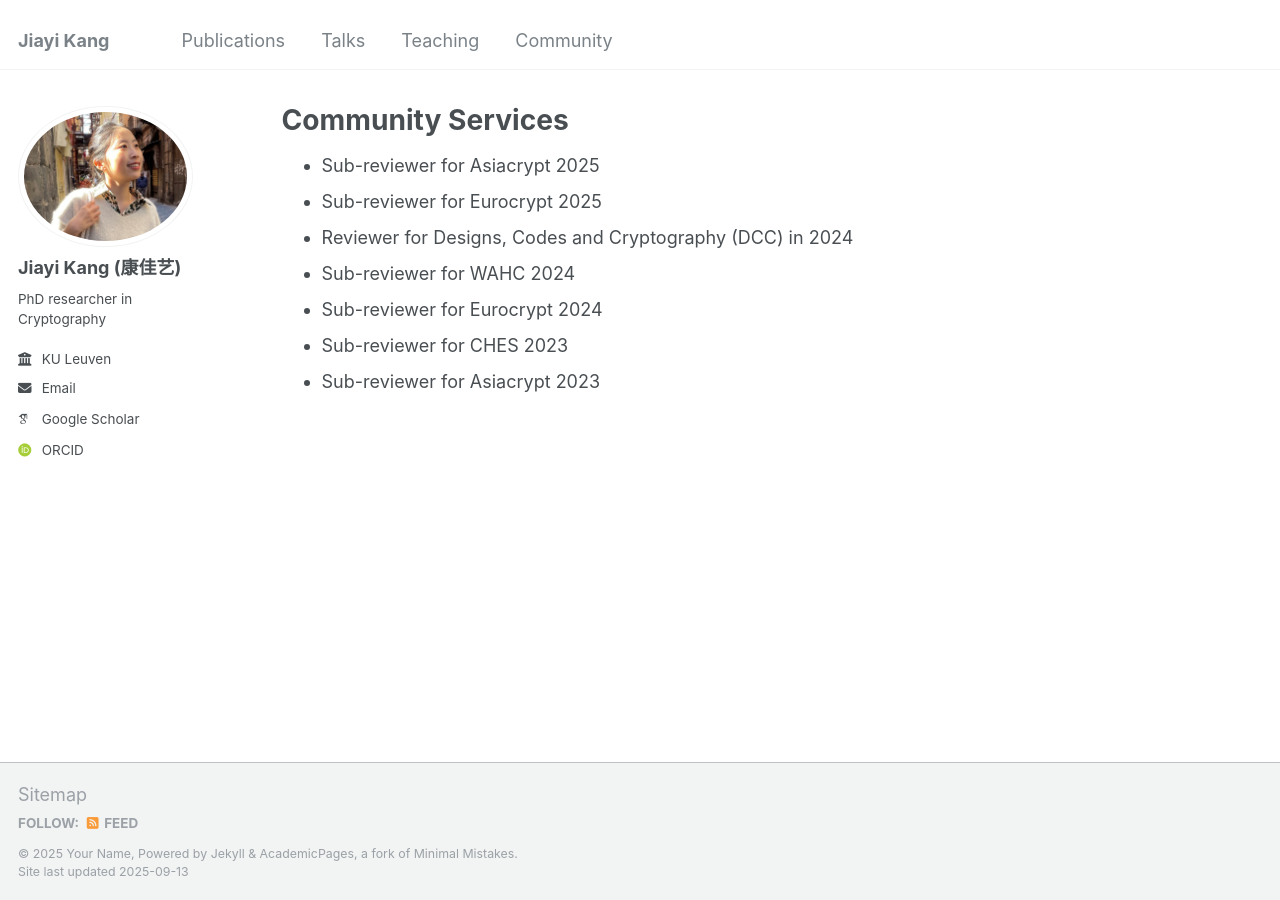
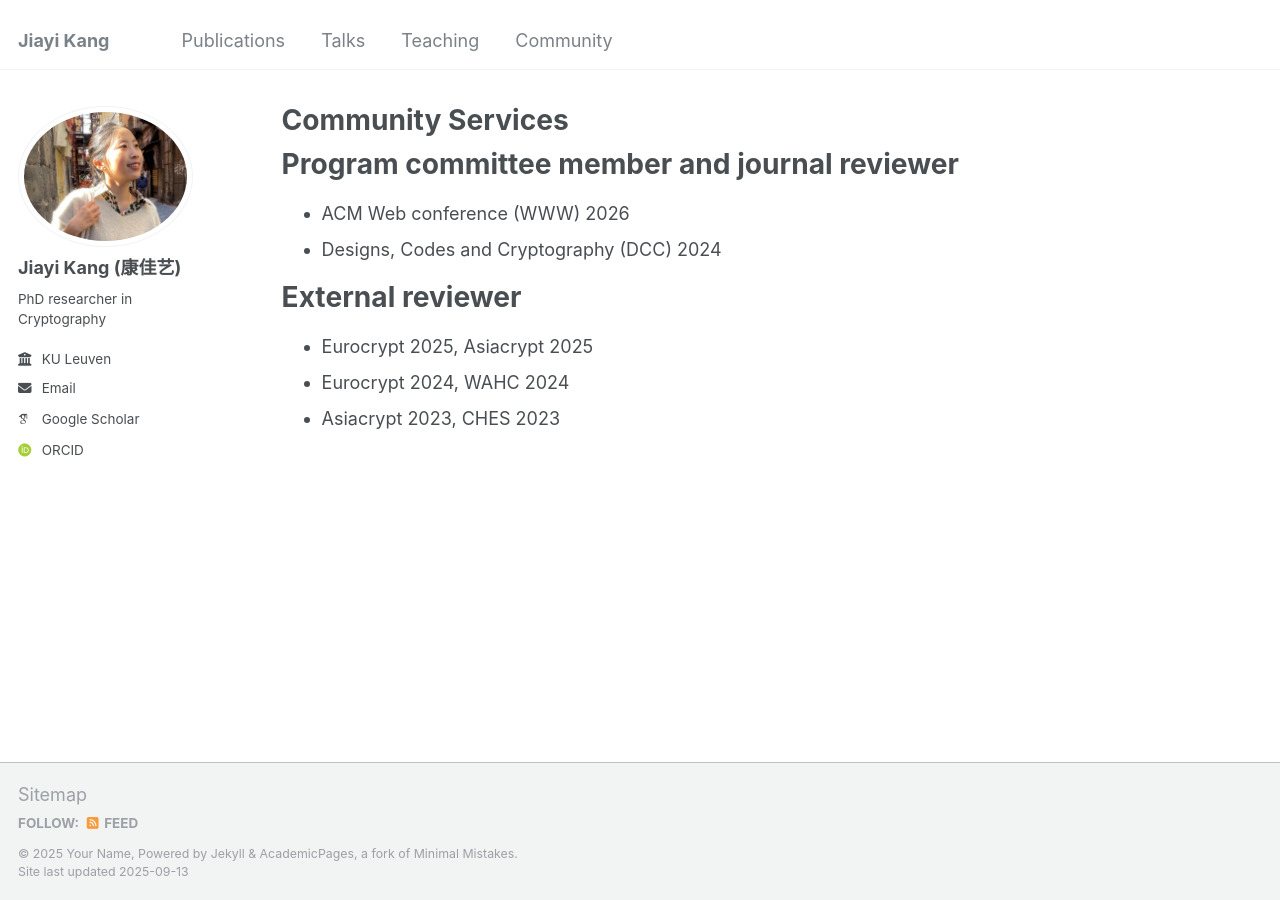
Before and after one commit to jiayikang2/jiayikang2.github.io, a Jekyll site: the page built from _pages/community.md, in a window 1280 px wide. Built offline with Jekyll 4.4.1, drawn with Linux system fonts in a browser that asks for light colours; some web fonts are replaced.

Commit message:
sep-update

```diff
--- a/_pages/community.md
+++ b/_pages/community.md
@@ -4,10 +4,13 @@ title: "Community Services"
 permalink: /community/
 author_profile: true
 ---
- - Sub-reviewer for Asiacrypt 2025
- - Sub-reviewer for Eurocrypt 2025
- - Reviewer for Designs, Codes and Cryptography (DCC) in 2024
- - Sub-reviewer for WAHC 2024
- - Sub-reviewer for Eurocrypt 2024
- - Sub-reviewer for CHES 2023
- - Sub-reviewer for Asiacrypt 2023
+Program committee member and journal reviewer
+======
+- ACM Web conference (WWW) 2026
+- Designs, Codes and Cryptography (DCC) 2024
+
+External reviewer
+======
+- Eurocrypt 2025, Asiacrypt 2025
+- Eurocrypt 2024, WAHC 2024
+- Asiacrypt 2023, CHES 2023
```
Also changed, not shown: _pages/publications.md (+5 -4 lines), _pages/talks.md (+3 -0 lines), _pages/teaching.md (+1 -1 lines), 1 other file.
